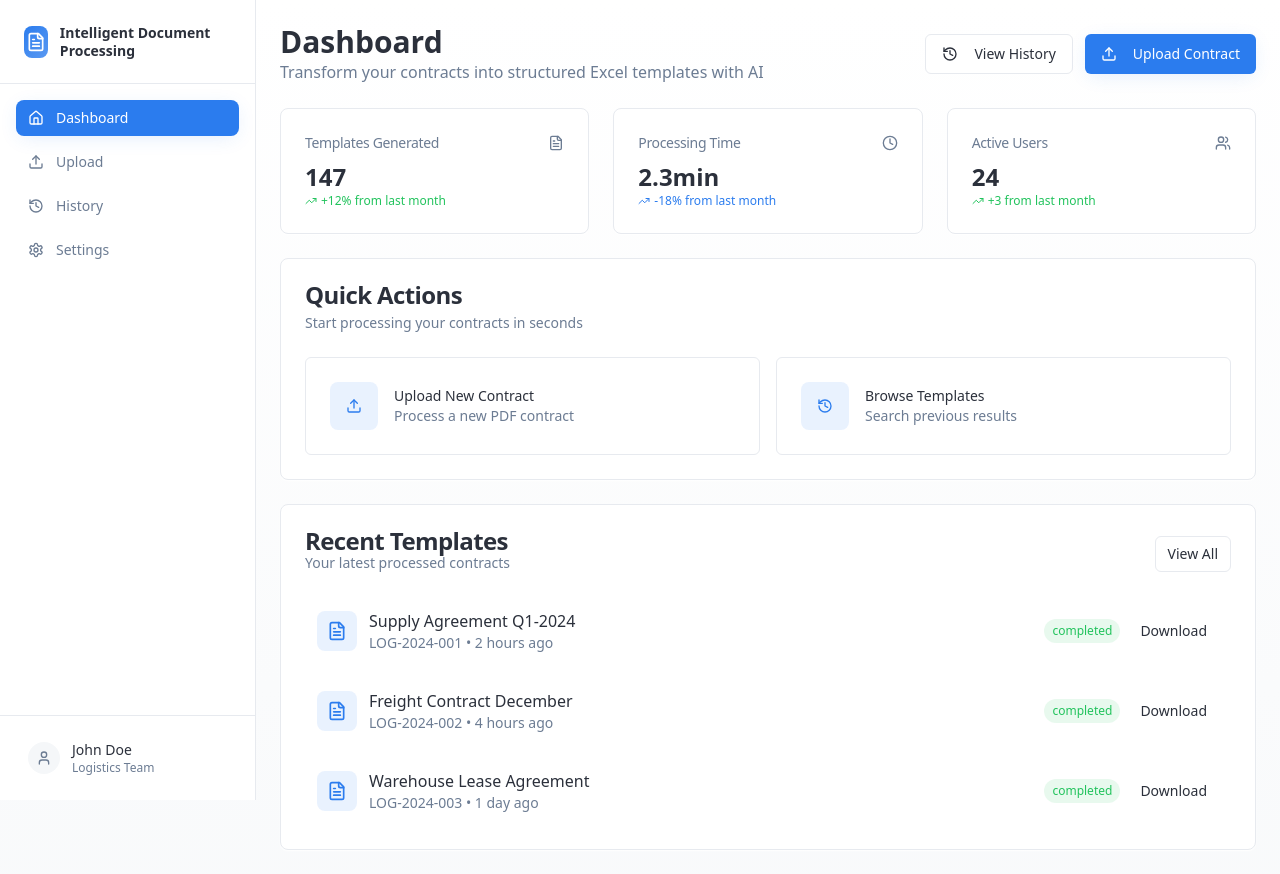
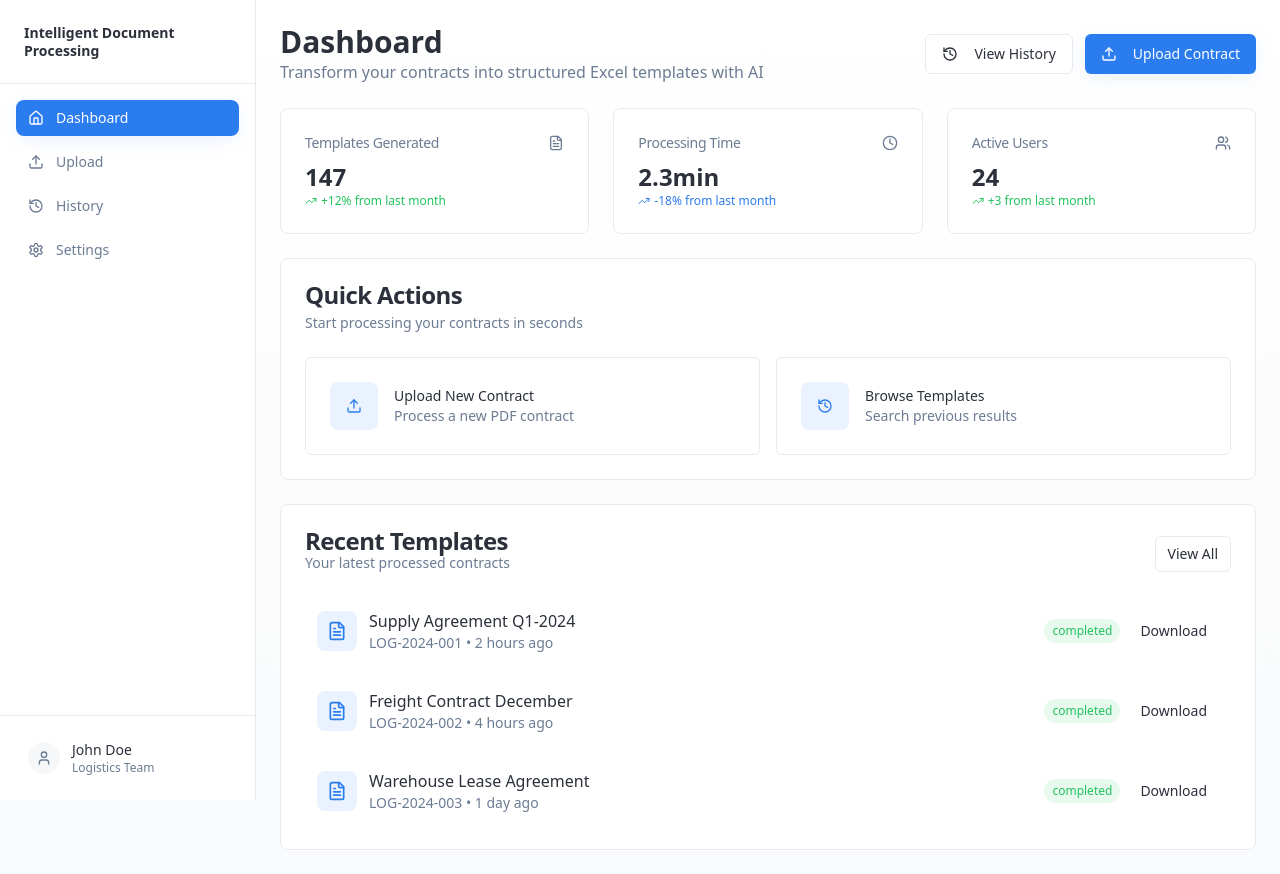
Before and after one commit to eshasherry/descartes-demo-ui, a React (Vite) app: page / in a window 1280 px wide. Built offline with nearby package versions, Linux system fonts and the light colour scheme.

Commit message:
Remove icon from title
Remove the FileText icon from the application title in the sidebar.

```diff
--- a/src/components/layout/sidebar.tsx
+++ b/src/components/layout/sidebar.tsx
@@ -54,14 +54,9 @@ export function Sidebar() {
         <div className="flex flex-col h-full">
           {/* Logo */}
           <div className="p-6 border-b">
-            <div className="flex items-center gap-3">
-              <div className="w-8 h-8 bg-gradient-primary rounded-lg flex items-center justify-center">
-                <FileText className="w-5 h-5 text-white" />
-              </div>
-              <h1 className="text-sm font-semibold text-foreground leading-tight">
-                Intelligent Document Processing
-              </h1>
-            </div>
+            <h1 className="text-sm font-semibold text-foreground leading-tight">
+              Intelligent Document Processing
+            </h1>
           </div>
 
           {/* Navigation */}
```
